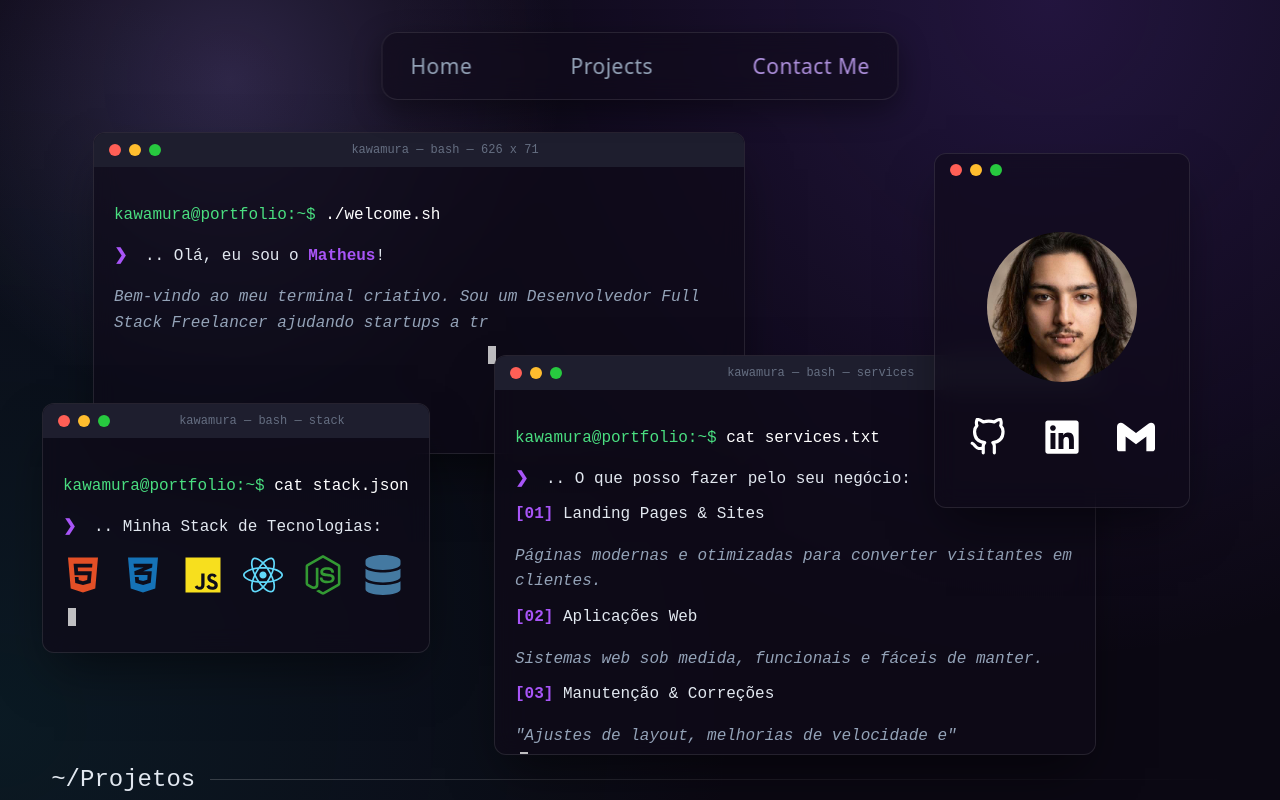
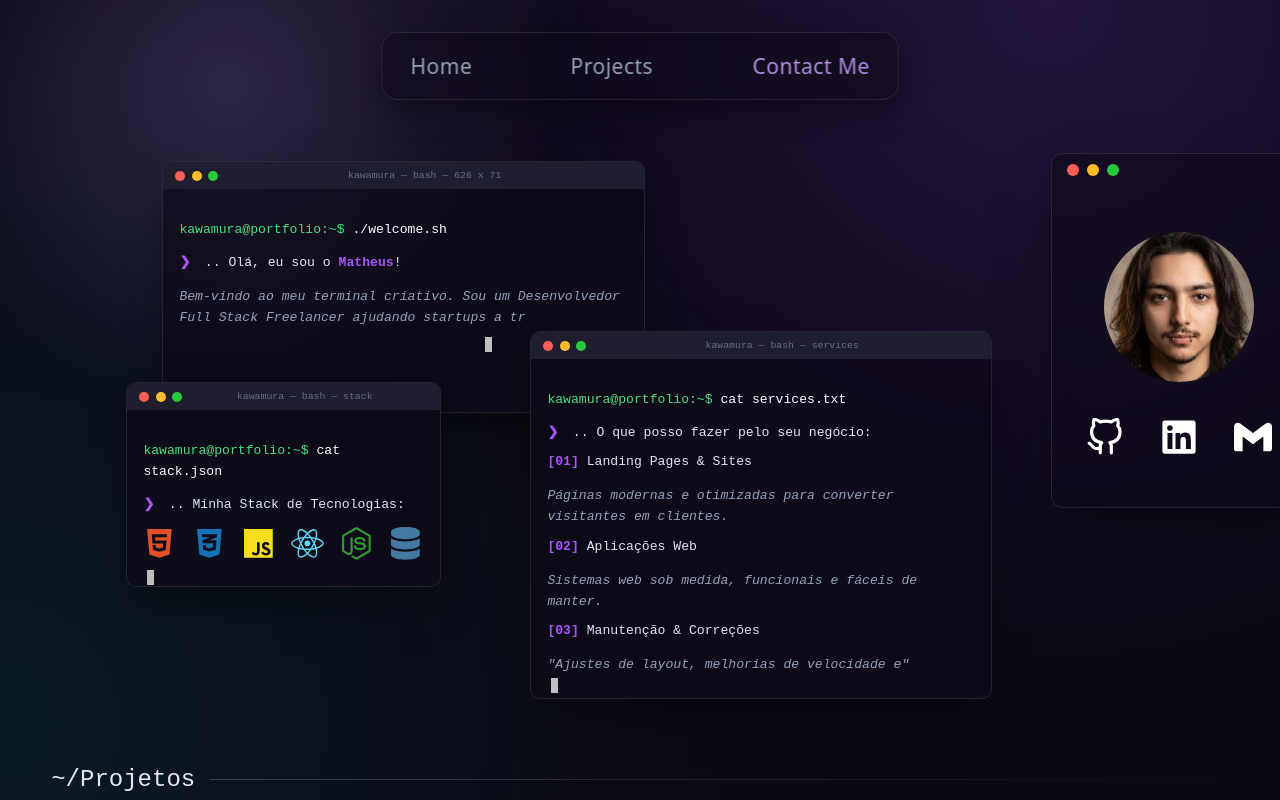
Before and after one commit to kwuraa/Portifolio-v2, a React (Vite) app: page / in a window 1280 px wide. Shown: the top 800 px of the page. Built offline with nearby package versions, Linux system fonts and the light colour scheme; no server answers.

Commit message:
style: fix layout

```diff
--- a/src/App.css
+++ b/src/App.css
@@ -35,6 +35,7 @@ body {
   min-height: 100dvh;
   background: var(--bg-dark);
   color: var(--text-main);
+  overflow-x: hidden;
 }
 
 .mt-10 {
@@ -81,7 +82,7 @@ body {
   grid-template-columns: minmax(0, 1.5fr) minmax(220px, 0.5fr);
   align-items: center;
   gap: 1rem;
-  width: 95rem;
+  width: 100%;
   min-height: 620px;
 }
 
@@ -91,7 +92,6 @@ body {
   height: 560px;
   justify-self: center;
   margin-top: 2.5rem;
-  right: 18%;
 }
 
 .terminalWelcome,
@@ -128,7 +128,7 @@ body {
   left: clamp(200px, 33vw, 670px);
   top: clamp(100px, 17vw, 220px);
   width: clamp(280px, 34vw, 650px);
-  height: clamp(180px, 21vw, 400px);
+  height: clamp(180px, 40vw, 424px);
   z-index: 4;
 }
 
@@ -193,6 +193,29 @@ body {
   }
 }
 
+@media (max-width: 1536px) {
+  .terminalWelcome {
+    position: absolute;
+    left: clamp(24px, 5vw, 120px);
+    width: clamp(320px, 46vw, 795px);
+    height: clamp(200px, 24vw, 330px);
+    z-index: 1;
+  }
+
+  .terminalStack {
+    transform: scale(0.8);
+    transform-origin: top center;
+    margin-bottom: -40px;
+  }
+
+  .terminalServices {
+    left: clamp(200px, 40vw, 670px);
+    top: clamp(100px, 17vw, 208px);
+    width: clamp(280px, 44vw, 658px);
+    height: clamp(180px, 43vw, 449px);
+  }
+}
+
 @media (max-width: 1366px) {
   .hero-section {
     grid-template-columns: minmax(0, 1fr) 220px;
@@ -201,28 +224,7 @@ body {
   }
 
   .windows-container {
-    width: min(100%, 760px);
-    height: 430px;
-  }
-
-  .terminalWelcome {
-    left: clamp(20px, 26vw, 119px);
-    width: min(58vw, 652px);
-    top: -11%;
-    height: clamp(220px, 30vw, 322px);
-  }
-
-  .terminalStack {
-    left: 9%;
-    top: 52%;
-    width: min(42vw, 388px);
-  }
-
-  .terminalServices {
-    left: clamp(240px, 53vw, 520px);
-    top: 176px;
-    width: min(47vw, 620px);
-    height: clamp(190px, 45vw, 400px);
+    zoom: 0.82;
   }
 }
 
@@ -234,6 +236,7 @@ body {
   }
 
   .windows-container {
+    zoom: 1;
     width: min(100%, 620px);
     height: 360px;
   }
--- a/src/styles/Profile.css
+++ b/src/styles/Profile.css
@@ -11,6 +11,8 @@
 
 .profile-window {
   position: relative;
+  bottom: 13%;
+  left: 19%;
 
   display: flex;
   flex-direction: column;
@@ -28,7 +30,7 @@
   overflow: hidden;
   font-family: var(--font-mono);
   box-sizing: border-box;
-  z-index: 5;
+  z-index: 11;
 }
 
 .terminal-profile-header {
@@ -108,6 +110,7 @@
 @media (max-width: 768px) {
   .profile-window {
     height: auto;
+    left: 0;
     min-height: 343px;
     max-width: 100%;
     border: none;
```
